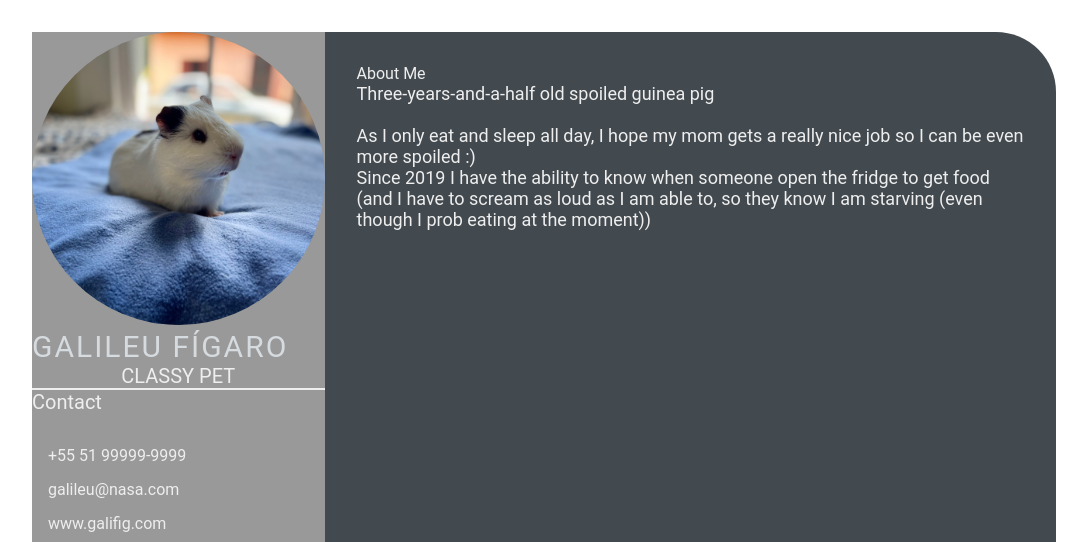
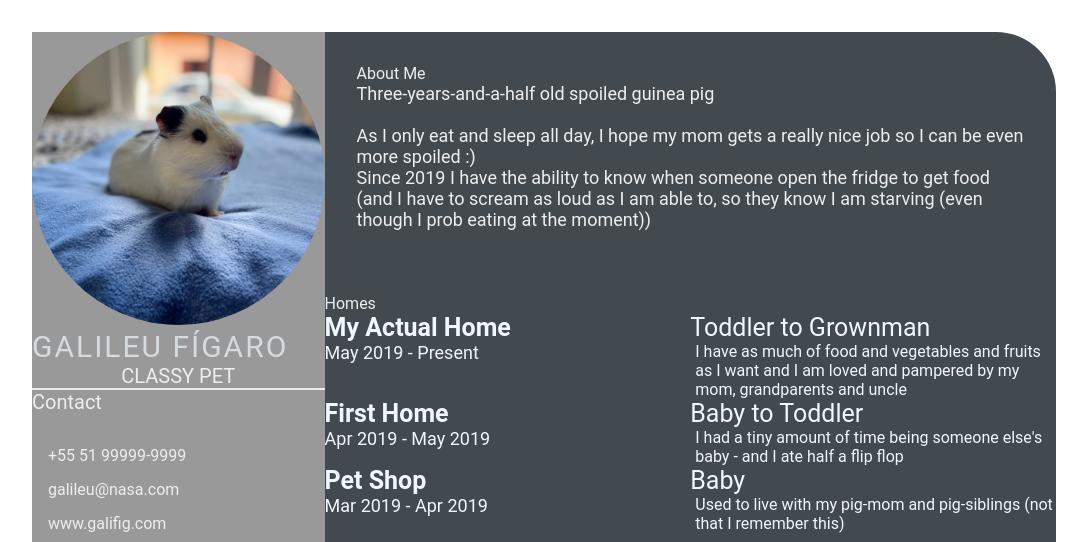
Before and after one commit to marineugebauer/marineugebauer.github.io, a plain HTML site: page index.html in a window 1280 px wide. Shown: the top 542 px of the page, without its empty margins (96-1183 px from the left). Drawn offline with Linux system fonts and the light colour scheme.

Commit message:
feature: exp added

```diff
--- a/index.html
+++ b/index.html
@@ -34,7 +34,7 @@
                </div>
             </section>
         </section>
-            <section class="right-section">
+        <section class="right-section">
             <div class="right-section-contents">
                 <section class="about gap">
                     <div class="right-title">About Me</div>
@@ -45,7 +45,42 @@
                     </p>
                 </section>
             </div>
+            <section class="experience gap">
+                <div class="right-title">Homes</div>
+                <div class="experience-contents">
+                    <div class="exp-left">
+                        <p class="exp-company-name">My Actual Home</p>
+                        <p class="exp-time-period">May 2019 - Present</p>
+                    </div>
+                    <div class="exp-right">
+                        <p class="exp-position">Toddler to Grownman</p>
+                        <p class="exp-desc">
+                            I have as much of food and vegetables and fruits as I want and I am loved and pampered by my mom, grandparents and uncle
+                        </p>
+                    </div>
+                    <div class="exp-left">
+                        <p class="exp-company-name">First Home</p>
+                        <p class="exp-time-period">Apr 2019 - May 2019</p>
+                    </div>
+                    <div class="exp-right">
+                        <p class="exp-position">Baby to Toddler</p>
+                        <p class="exp-desc">
+                            I had a tiny amount of time being someone else's baby - and I ate half a flip flop
+                        </p>
+                    </div>
+                    <div class="exp-left">
+                        <p class="exp-company-name">Pet Shop</p>
+                        <p class="exp-time-period">Mar 2019 - Apr 2019</p>
+                    </div>
+                    <div class="exp-right">
+                        <p class="exp-position">Baby</p>
+                        <p class="exp-desc">
+                            Used to live with my pig-mom and pig-siblings (not that I remember this)
+                        </p>
+                    </div>
+                </div>
             </section>
+        </section>
     </main>
 </body>
 </html>
--- a/style.css
+++ b/style.css
@@ -101,3 +101,38 @@
     font-size: 18px;
     color: #eeeeee;
 }
+
+.experience-contents,
+.education-contents,
+.awards-contents {
+    display: grid;
+    grid-template-columns: repeat(2, 1fr);
+    padding-bottom: 2rem;
+    color: #F1F8FD;
+}
+
+.exp-company-name,
+.education-school-name,
+.awards-company-name {
+    font-size: 25px;
+    font-weight: bold;
+}
+
+.exp-time-period,
+.educationp-time-period,
+.awards-time-period {
+    font-size: 18px;
+}
+
+.exp-position,
+.education-subject,
+.awards-name {
+    font-size: 25px;
+}
+
+.exp-desc,
+.education-desc,
+.awards-desc {
+    font-size: 16px;
+    padding-left: 5px;
+}
```
